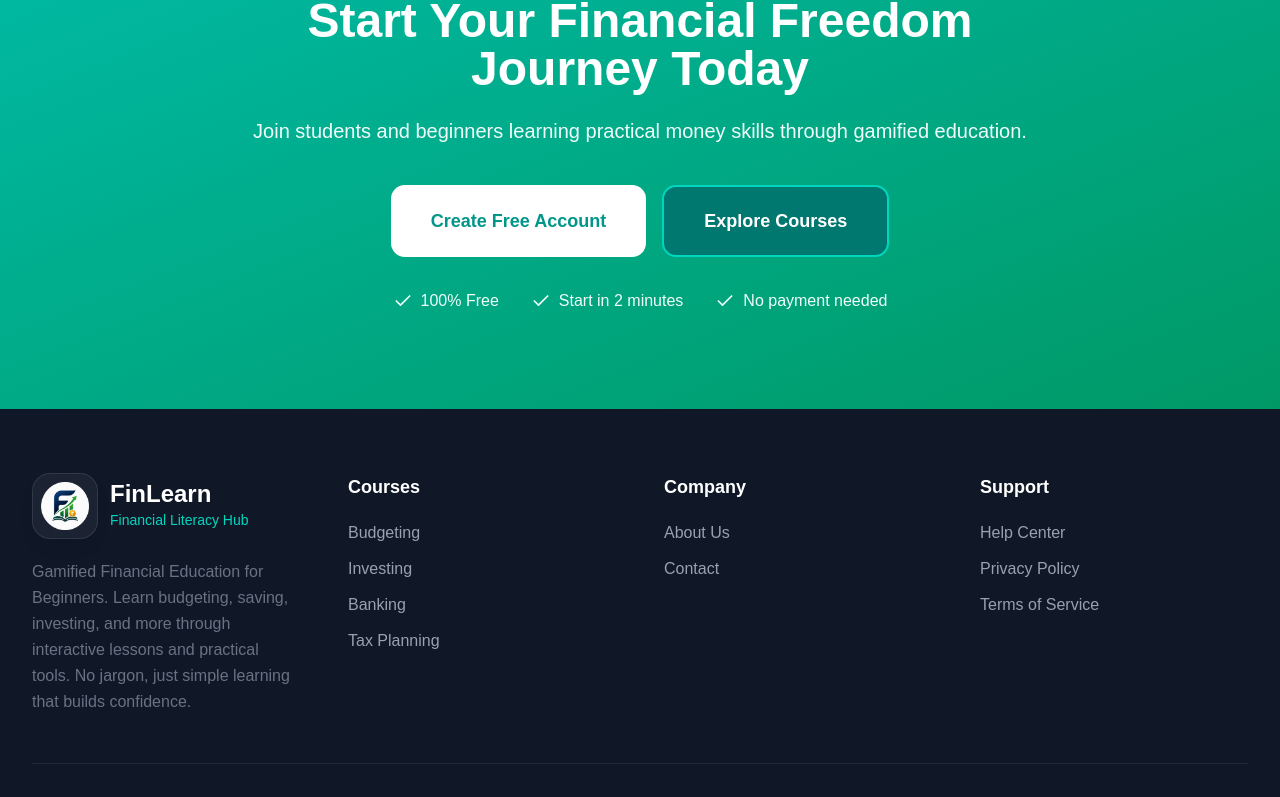
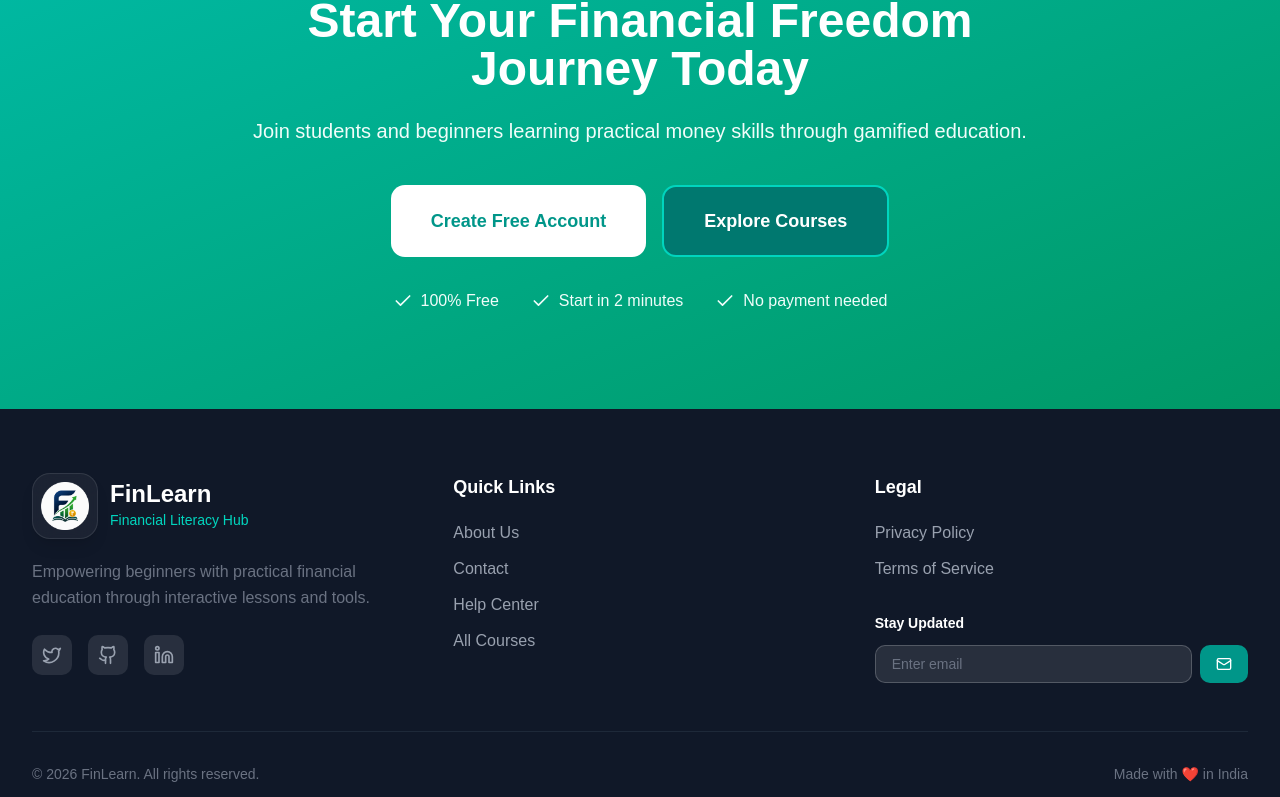
Before and after one commit to ravi-kumar-joshi/FinLearn, a React (Vite) app in the folder client/: page / in a window 1280 px wide. Shown: the part 7844-8641 px from the top of the page. Built offline with nearby package versions, Linux system fonts and the light colour scheme; no server answers.

Commit message:
redesign the footer section

```diff
--- a/client/src/Components/Home/Footer.jsx
+++ b/client/src/Components/Home/Footer.jsx
@@ -1,6 +1,7 @@
 import React from 'react';
 import { Link } from 'react-router-dom';
-import logo from "../../asset/apple-touch-icon.png"; // Update path if needed
+import { Mail, Github, Twitter, Linkedin } from 'lucide-react';
+import logo from "../../asset/apple-touch-icon.png";
 
 const Footer = () => {
   return (
@@ -8,13 +9,11 @@ const Footer = () => {
       <div className="max-w-7xl mx-auto">
 
         {/* Main Footer Grid */}
-        <div className="grid grid-cols-1 sm:grid-cols-2 lg:grid-cols-4 gap-12 mb-12">
+        <div className="grid grid-cols-1 sm:grid-cols-2 lg:grid-cols-3 gap-12 mb-12">
 
           {/* Brand Section */}
           <div>
             <div className="flex items-center space-x-3 mb-5">
-
-              {/* Logo */}
               <div className="bg-white/5 backdrop-blur-md p-2 rounded-2xl border border-white/10 shadow-lg">
                 <img
                   src={logo}
@@ -22,8 +21,6 @@ const Footer = () => {
                   className="w-12 h-12 object-contain"
                 />
               </div>
-
-              {/* Brand Name */}
               <div>
                 <h2 className="text-2xl font-bold text-white leading-none">
                   FinLearn
@@ -34,124 +31,89 @@ const Footer = () => {
               </div>
             </div>
 
-            <p className="text-gray-500 leading-relaxed text-sm sm:text-base">
-              Gamified Financial Education for Beginners. Learn budgeting,
-              saving, investing, and more through interactive lessons and
-              practical tools. No jargon, just simple learning that builds
-              confidence.
+            <p className="text-gray-500 leading-relaxed text-sm sm:text-base mb-6">
+              Empowering beginners with practical financial education through interactive lessons and tools.
             </p>
+
+            {/* Social Links */}
+            <div className="flex gap-4">
+              <a href="#" className="w-10 h-10 bg-white/10 rounded-lg flex items-center justify-center hover:bg-teal-600 transition-colors">
+                <Twitter className="w-5 h-5" />
+              </a>
+              <a href="#" className="w-10 h-10 bg-white/10 rounded-lg flex items-center justify-center hover:bg-teal-600 transition-colors">
+                <Github className="w-5 h-5" />
+              </a>
+              <a href="#" className="w-10 h-10 bg-white/10 rounded-lg flex items-center justify-center hover:bg-teal-600 transition-colors">
+                <Linkedin className="w-5 h-5" />
+              </a>
+            </div>
           </div>
 
-          {/* Courses */}
+          {/* Quick Links */}
           <div>
-            <h4 className="text-white font-bold mb-5 text-lg">Courses</h4>
-
+            <h4 className="text-white font-bold mb-5 text-lg">Quick Links</h4>
             <ul className="space-y-3">
               <li>
-                <Link
-                  to="/dashboard/all-courses"
-                  className="hover:text-teal-400 transition duration-300"
-                >
-                  Budgeting
+                <Link to="/about" className="hover:text-teal-400 transition duration-300">
+                  About Us
                 </Link>
               </li>
-
               <li>
-                <Link
-                  to="/dashboard/all-courses"
-                  className="hover:text-teal-400 transition duration-300"
-                >
-                  Investing
+                <Link to="/contact" className="hover:text-teal-400 transition duration-300">
+                  Contact
                 </Link>
               </li>
-
               <li>
-                <Link
-                  to="/dashboard/all-courses"
-                  className="hover:text-teal-400 transition duration-300"
-                >
-                  Banking
+                <Link to="/help" className="hover:text-teal-400 transition duration-300">
+                  Help Center
                 </Link>
               </li>
-
               <li>
-                <Link
-                  to="/dashboard/all-courses"
-                  className="hover:text-teal-400 transition duration-300"
-                >
-                  Tax Planning
+                <Link to="/dashboard/all-courses" className="hover:text-teal-400 transition duration-300">
+                  All Courses
                 </Link>
               </li>
             </ul>
           </div>
 
-          {/* Company */}
+          {/* Legal */}
           <div>
-            <h4 className="text-white font-bold mb-5 text-lg">Company</h4>
-
+            <h4 className="text-white font-bold mb-5 text-lg">Legal</h4>
             <ul className="space-y-3">
               <li>
-                <Link
-                  to="/about"
-                  className="hover:text-teal-400 transition duration-300"
-                >
-                  About Us
-                </Link>
-              </li>
-
-              <li>
-                <Link
-                  to="/contact"
-                  className="hover:text-teal-400 transition duration-300"
-                >
-                  Contact
-                </Link>
-              </li>
-            </ul>
-          </div>
-
-          {/* Support */}
-          <div>
-            <h4 className="text-white font-bold mb-5 text-lg">Support</h4>
-
-            <ul className="space-y-3">
-              <li>
-                <Link
-                  to="/help"
-                  className="hover:text-teal-400 transition duration-300"
-                >
-                  Help Center
-                </Link>
-              </li>
-
-              <li>
-                <Link
-                  to="/privacy"
-                  className="hover:text-teal-400 transition duration-300"
-                >
+                <Link to="/privacy" className="hover:text-teal-400 transition duration-300">
                   Privacy Policy
                 </Link>
               </li>
-
               <li>
-                <Link
-                  to="/terms"
-                  className="hover:text-teal-400 transition duration-300"
-                >
+                <Link to="/terms" className="hover:text-teal-400 transition duration-300">
                   Terms of Service
                 </Link>
               </li>
             </ul>
+
+            {/* Newsletter */}
+            <div className="mt-8">
+              <h4 className="text-white font-bold mb-3 text-sm">Stay Updated</h4>
+              <div className="flex gap-2">
+                <input
+                  type="email"
+                  placeholder="Enter email"
+                  className="flex-1 px-4 py-2 bg-white/10 border border-white/20 rounded-lg text-white placeholder-gray-500 focus:outline-none focus:border-teal-500 text-sm"
+                />
+                <button className="px-4 py-2 bg-teal-600 text-white rounded-lg hover:bg-teal-700 transition-colors">
+                  <Mail className="w-4 h-4" />
+                </button>
+              </div>
+            </div>
           </div>
         </div>
 
         {/* Bottom Footer */}
         <div className="border-t border-gray-800 pt-8 flex flex-col md:flex-row justify-between items-center gap-4 text-center md:text-left">
-
           <p className="text-gray-500 text-sm">
             © 2026 FinLearn. All rights reserved.
           </p>
-
           <p className="text-gray-500 text-sm">
             Made with ❤️ in India
           </p>
```
Also changed, not shown: client/src/App.jsx (+0 -10 lines).
